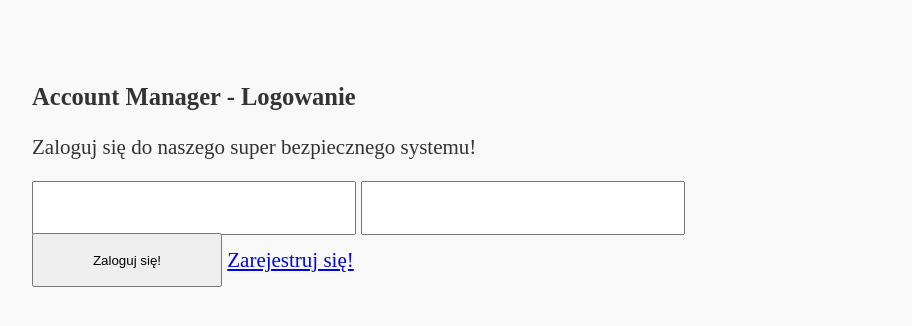
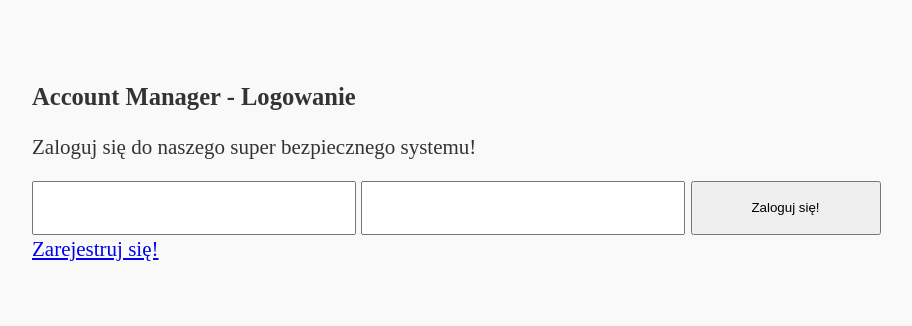
Before and after one commit to bartekkustra/luczniczqa, a plain HTML site: page docs/task-2/index.html in a window 1280 px wide. Shown: the whole page, without its empty margins (138-1050 px from the left). Drawn offline with nearby package versions, Linux system fonts and the light colour scheme.

Commit message:
newline fix

```diff
--- a/docs/task-2/index.html
+++ b/docs/task-2/index.html
@@ -16,7 +16,7 @@
       <p>Zaloguj się do naszego super bezpiecznego systemu!</p>
       <div id="form">
         <input type="text" name="login" id="login" />
-        <input type="text" name="password" id="password" /><br />
+        <input type="text" name="password" id="password" />
         <!-- <button>Log in!</button> -->
         <button>Zaloguj się!</button>
       </form>
```
Also changed, not shown: docs/task-2/register.html (+1 -1 lines).
